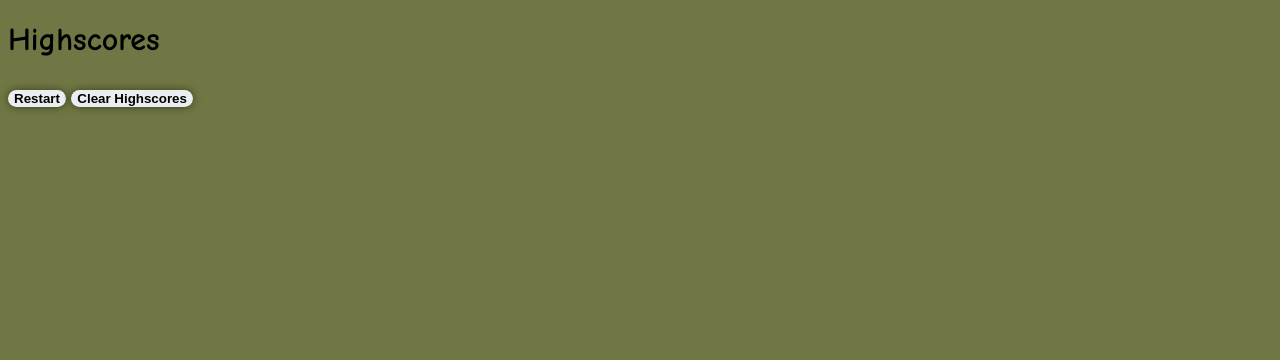
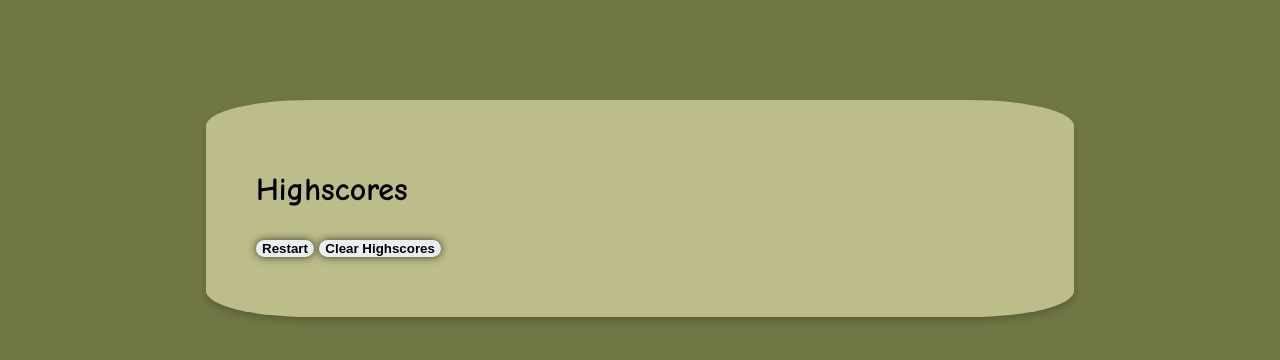
Before and after one commit to Saria995/JavaScript-Timed-Quiz, a plain HTML site: page highscore.html in a window 1280 px wide. Drawn offline with Linux system fonts and the light colour scheme.

Commit message:
Finalised all coding, all functional, Completed README.

```diff
--- a/Assets/css/style.css
+++ b/Assets/css/style.css
@@ -94,3 +94,15 @@ input[type="text"] {
   padding-top: 15px;
   color: black;
 }
+
+.scores {
+  display: block;
+  border-color: #bcbd8b ;
+  border-radius: 12%;
+  margin: 100px auto;
+  box-shadow: 0 4px 8px 0 rgba(0,0,0,0.2);
+  transition: 0.3s;
+  width: 60vw;
+  padding: 50px;
+  background-color: #bcbd8b;
+}
--- a/Assets/js/script.js
+++ b/Assets/js/script.js
@@ -145,6 +145,7 @@ function playGame() {
     var finalScore= document.getElementById("final-score");
     finalScore.textContent = time;
     questionsA.setAttribute("class", "hide");
+    resultA.textContent = "";
  }
 
  function clockTick() {
@@ -174,6 +175,7 @@ function playGame() {
  function checkEnter(event) {
     if (event.key === "Enter") {
         saveHighscore();
+        alert("Name has been submitted! Check out the Highscore board!");
     }
  }
  nameA.onkeyup= checkEnter;
```
Also changed, not shown: 2 other files.
